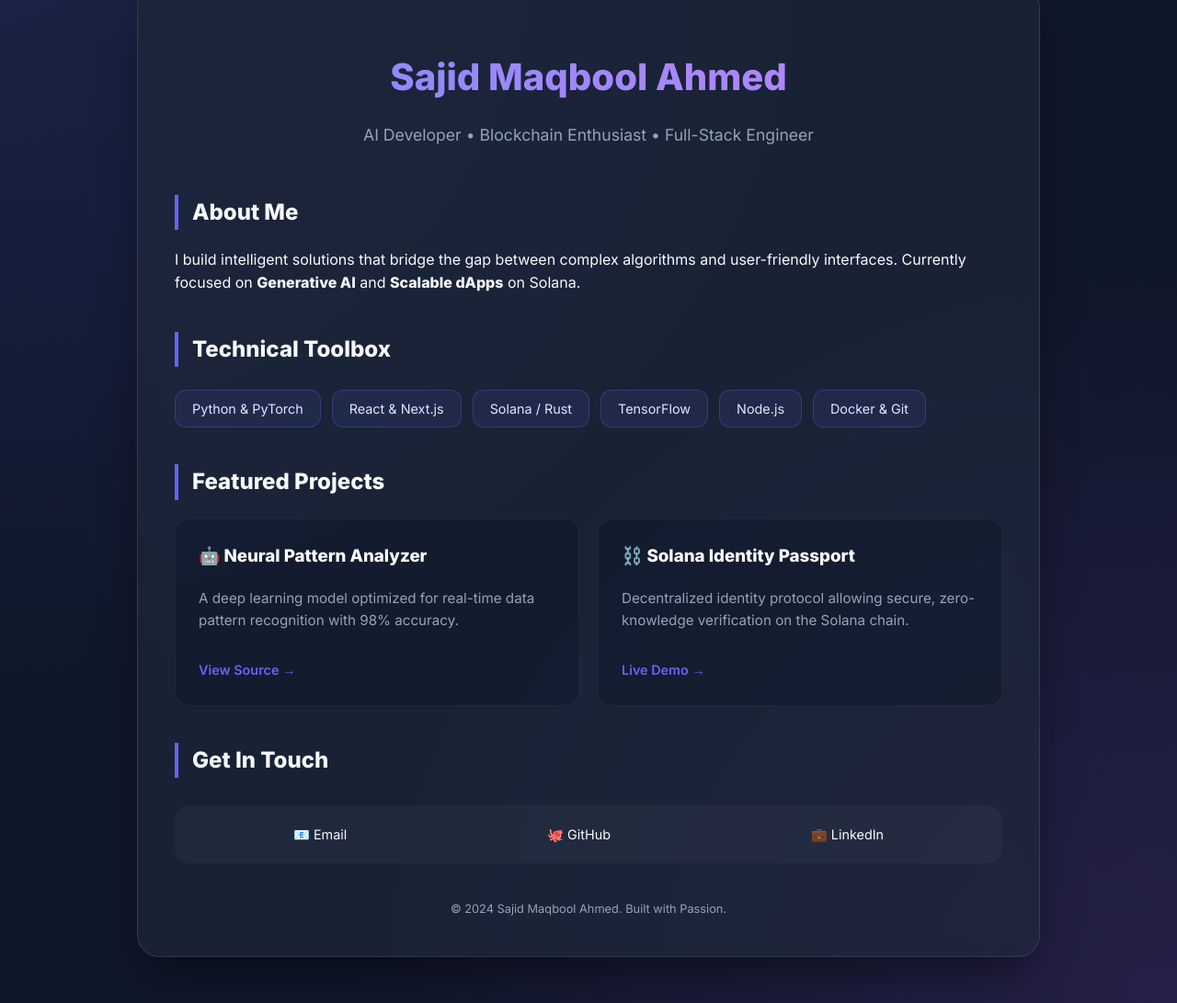
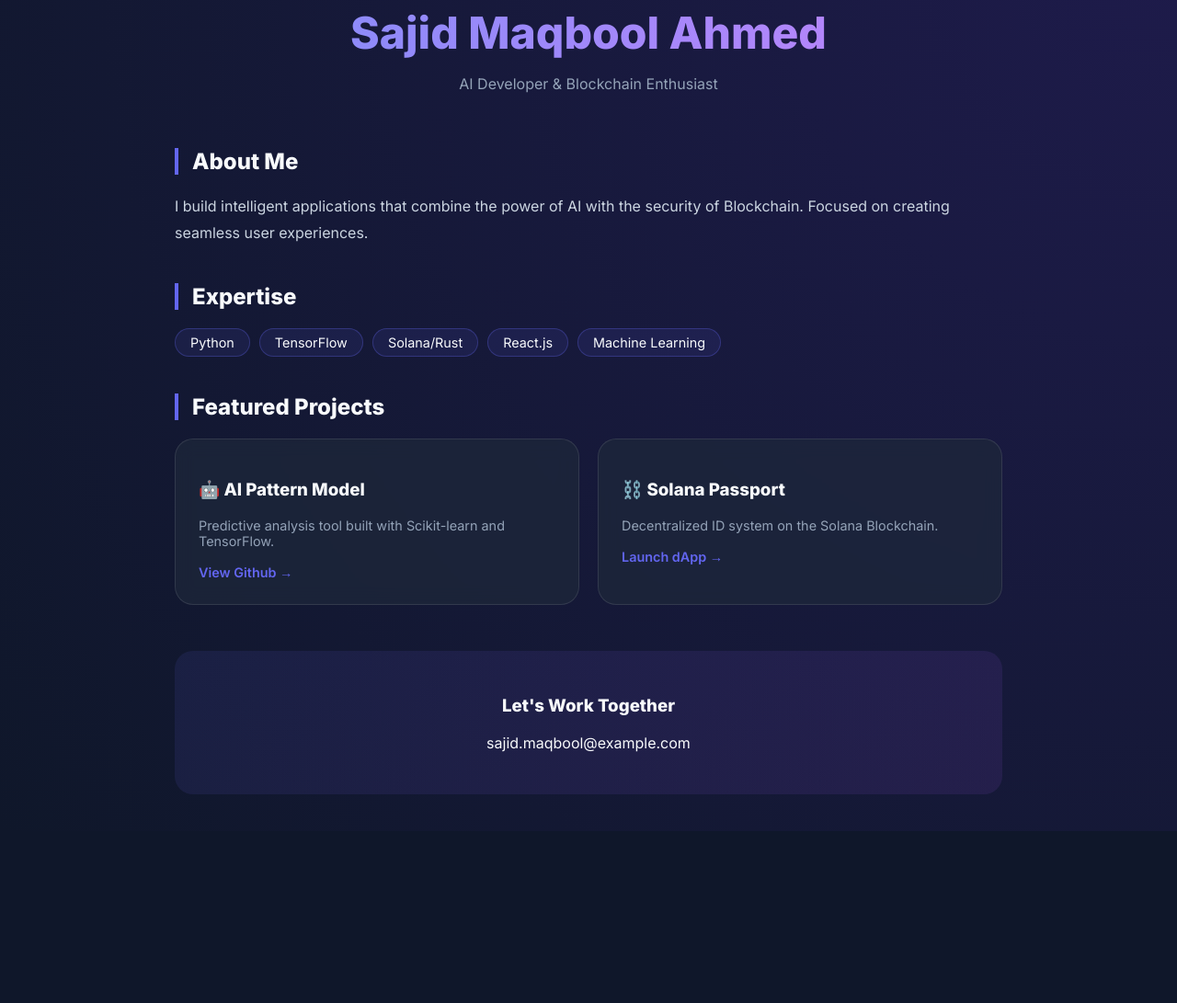
Before and after one commit to SajidMaqbool/Sajid-Maqbool, a plain HTML site: page index.html in a window 1280 px wide. Shown: the part 66-1157 px from the top of the page at 92% size. After the commit the page ends 970 px from the top, so only its background shows below. Drawn offline with Linux system fonts and the light colour scheme.

Commit message:
Update index.html

```diff
--- a/index.html
+++ b/index.html
@@ -3,158 +3,103 @@
 <head>
     <meta charset="UTF-8">
     <meta name="viewport" content="width=device-width, initial-scale=1.0">
-    <title>Sajid Maqbool Ahmed | AI & Blockchain Developer</title>
+    <title>Sajid Maqbool Ahmed | Portfolio</title>
     <link href="https://fonts.googleapis.com/css2?family=Inter:wght@300;400;600;800&display=swap" rel="stylesheet">
     <style>
         :root {
-            --primary: #6366f1;
-            --secondary: #a855f7;
-            --bg-dark: #0f172a;
-            --text-main: #f8fafc;
-            --text-dim: #94a3b8;
+            --bg: #0f172a;
+            --card-bg: rgba(30, 41, 59, 0.7);
+            --accent: #6366f1;
+            --text: #f8fafc;
         }
 
         body {
             font-family: 'Inter', sans-serif;
+            background-color: var(--bg);
+            background-image: radial-gradient(circle at top right, #1e1b4b, transparent);
+            color: var(--text);
             margin: 0;
-            padding: 0;
-            background-color: var(--bg-dark);
-            background-image:
-                radial-gradient(at 0% 0%, rgba(99, 102, 241, 0.15) 0, transparent 50%),
-                radial-gradient(at 100% 100%, rgba(168, 85, 247, 0.15) 0, transparent 50%);
-            color: var(--text-main);
-            line-height: 1.6;
+            padding: 40px 20px;
         }
 
         .container {
             max-width: 900px;
-            margin: 50px auto;
-            padding: 40px;
-            background: rgba(30, 41, 59, 0.7);
-            backdrop-filter: blur(10px);
-            border: 1px solid rgba(255, 255, 255, 0.1);
-            border-radius: 24px;
-            box-shadow: 0 25px 50px -12px rgba(0, 0, 0, 0.5);
+            margin: auto;
         }
 
         header {
             text-align: center;
-            margin-bottom: 50px;
+            margin-bottom: 60px;
         }
 
         h1 {
-            font-size: 2.5rem;
-            font-weight: 800;
-            margin-bottom: 10px;
+            font-size: 3rem;
             background: linear-gradient(to right, #818cf8, #c084fc);
             -webkit-background-clip: text;
             -webkit-text-fill-color: transparent;
+            margin-bottom: 10px;
         }
 
-        .subtitle {
-            color: var(--text-dim);
-            font-size: 1.1rem;
+        .section-title {
+            border-left: 4px solid var(--accent);
+            padding-left: 15px;
+            margin: 40px 0 20px;
         }
 
-        h2 {
-            font-size: 1.5rem;
-            border-left: 4px solid var(--primary);
-            padding-left: 15px;
-            margin-top: 40px;
+        .skills-container {
+            display: flex;
+            flex-wrap: wrap;
+            gap: 10px;
         }
 
-        .skills {
-            display: flex;
-            flex-wrap: wrap;
-            gap: 12px;
-            margin: 25px 0;
+        .skill-tag {
+            background: rgba(99, 102, 241, 0.1);
+            border: 1px solid rgba(99, 102, 241, 0.3);
+            padding: 6px 16px;
+            border-radius: 50px;
+            font-size: 0.9rem;
+            transition: 0.3s;
         }
 
-        .skill {
-            background: rgba(99, 102, 241, 0.1);
-            border: 1px solid rgba(99, 102, 241, 0.3);
-            color: #e0e7ff;
-            padding: 8px 18px;
-            border-radius: 12px;
-            font-size: 0.9rem;
-            transition: all 0.3s ease;
-        }
-
-        .skill:hover {
-            background: var(--primary);
-            transform: translateY(-3px);
+        .skill-tag:hover {
+            background: var(--accent);
+            transform: translateY(-2px);
         }
 
         .project-grid {
             display: grid;
-            grid-template-columns: 1fr 1fr;
+            grid-template-columns: repeat(auto-fit, minmax(300px, 1fr));
             gap: 20px;
-            margin-top: 20px;
-        }
-
-        @media (max-width: 768px) {
-            .project-grid { grid-template-columns: 1fr; }
         }
 
         .project-card {
-            background: rgba(15, 23, 42, 0.5);
-            border: 1px solid rgba(255, 255, 255, 0.05);
+            background: var(--card-bg);
+            backdrop-filter: blur(10px);
+            border: 1px solid rgba(255, 255, 255, 0.1);
             padding: 25px;
-            border-radius: 16px;
-            transition: all 0.3s ease;
+            border-radius: 20px;
+            transition: 0.3s ease;
         }
 
         .project-card:hover {
-            border-color: var(--secondary);
-            transform: scale(1.02);
-            box-shadow: 0 10px 30px -10px rgba(168, 85, 247, 0.3);
-        }
-
-        .project-card h3 {
-            margin-top: 0;
-            color: #fff;
-        }
-
-        .project-card p {
-            font-size: 0.95rem;
-            color: var(--text-dim);
+            border-color: var(--accent);
+            transform: translateY(-5px);
+            box-shadow: 0 10px 30px -10px rgba(99, 102, 241, 0.5);
         }
 
         .btn {
-            display: inline-block;
-            margin-top: 15px;
-            color: var(--primary);
+            color: var(--accent);
+            text-decoration: none;
             font-weight: 600;
-            text-decoration: none;
             font-size: 0.9rem;
         }
 
-        .contact-section {
-            display: flex;
-            justify-content: space-around;
-            background: rgba(255, 255, 255, 0.03);
-            padding: 20px;
-            border-radius: 16px;
-            margin-top: 30px;
+        .contact-box {
+            background: linear-gradient(135deg, rgba(99, 102, 241, 0.1), rgba(168, 85, 247, 0.1));
+            padding: 30px;
+            border-radius: 20px;
             text-align: center;
-        }
-
-        .contact-link {
-            color: var(--text-main);
-            text-decoration: none;
-            font-size: 0.9rem;
-            transition: color 0.3s;
-        }
-
-        .contact-link:hover {
-            color: var(--primary);
-        }
-
-        footer {
-            text-align: center;
-            margin-top: 40px;
-            font-size: 0.8rem;
-            color: var(--text-dim);
+            margin-top: 50px;
         }
     </style>
 </head>
@@ -163,54 +108,39 @@
 <div class="container">
     <header>
         <h1>Sajid Maqbool Ahmed</h1>
-            <p class="subtitle">AI Developer • Blockchain Enthusiast • Full-Stack Engineer</p>
+        <p style="color: #94a3b8;">AI Developer & Blockchain Enthusiast</p>
     </header>
 
-        <section>
-            <h2>About Me</h2>
-            <p>I build intelligent solutions that bridge the gap between complex algorithms and user-friendly interfaces. Currently focused on <strong>Generative AI</strong> and <strong>Scalable dApps</strong> on Solana.</p>
-        </section>
+    <h2 class="section-title">About Me</h2>
+    <p style="line-height: 1.8; color: #cbd5e1;">I build intelligent applications that combine the power of AI with the security of Blockchain. Focused on creating seamless user experiences.</p>
 
-        <section>
-            <h2>Technical Toolbox</h2>
-            <div class="skills">
-                <span class="skill">Python & PyTorch</span>
-                <span class="skill">React & Next.js</span>
-                <span class="skill">Solana / Rust</span>
-                <span class="skill">TensorFlow</span>
-                <span class="skill">Node.js</span>
-                <span class="skill">Docker & Git</span>
+    <h2 class="section-title">Expertise</h2>
+    <div class="skills-container">
+        <span class="skill-tag">Python</span>
+        <span class="skill-tag">TensorFlow</span>
+        <span class="skill-tag">Solana/Rust</span>
+        <span class="skill-tag">React.js</span>
+        <span class="skill-tag">Machine Learning</span>
     </div>
-        </section>
 
-        <section>
-            <h2>Featured Projects</h2>
+    <h2 class="section-title">Featured Projects</h2>
     <div class="project-grid">
         <div class="project-card">
-                    <h3>🤖 Neural Pattern Analyzer</h3>
-                    <p>A deep learning model optimized for real-time data pattern recognition with 98% accuracy.</p>
-                    <a href="#" class="btn">View Source →</a>
+            <h3>🤖 AI Pattern Model</h3>
+            <p style="color: #94a3b8; font-size: 0.9rem;">Predictive analysis tool built with Scikit-learn and TensorFlow.</p>
+            <a href="#" class="btn">View Github →</a>
         </div>
         <div class="project-card">
-                    <h3>⛓️ Solana Identity Passport</h3>
-                    <p>Decentralized identity protocol allowing secure, zero-knowledge verification on the Solana chain.</p>
-                    <a href="#" class="btn">Live Demo →</a>
+            <h3>⛓️ Solana Passport</h3>
+            <p style="color: #94a3b8; font-size: 0.9rem;">Decentralized ID system on the Solana Blockchain.</p>
+            <a href="#" class="btn">Launch dApp →</a>
         </div>
     </div>
-        </section>
 
-        <section>
-            <h2>Get In Touch</h2>
-            <div class="contact-section">
-                <a href="mailto:sajid.maqbool@example.com" class="contact-link">📧 Email</a>
-                <a href="https://github.com/sajidmaqbool" class="contact-link">🐙 GitHub</a>
-                <a href="https://linkedin.com/in/sajid-maqbool" class="contact-link">💼 LinkedIn</a>
+    <div class="contact-box">
+        <h3>Let's Work Together</h3>
+        <p>sajid.maqbool@example.com</p>
     </div>
-        </section>
-
-        <footer>
-            &copy; 2024 Sajid Maqbool Ahmed. Built with Passion.
-        </footer>
 </div>
 
 </body>
```
Lines whose indentation alone changed are shown as unchanged.
